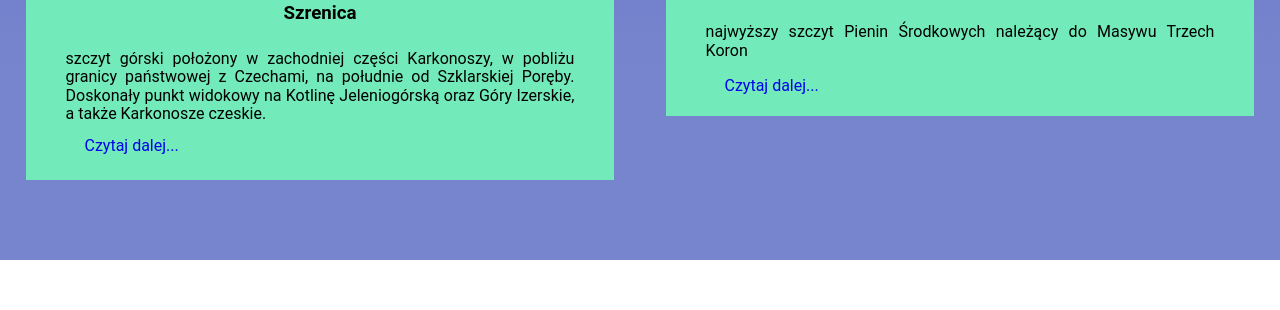
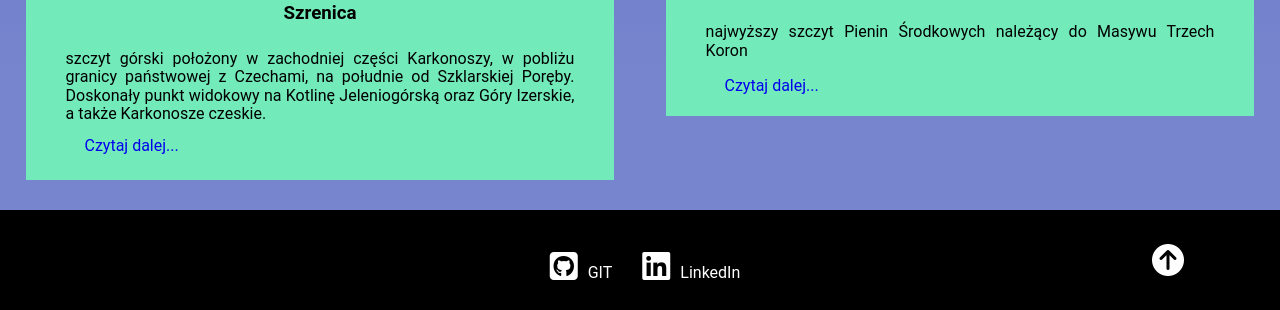
Before and after one commit to KarolChilimoniuk/myMountains, a website: page src/content/index.html in a window 1280 px wide. Shown: the part 1555-1865 px from the top of the page. Before the commit the page ends 1815 px from the top, so only its background shows below. Drawn offline with nearby package versions, Linux system fonts and the light colour scheme; files that its build step writes are made by us from their sources; files whose address does not match are found by name.

Commit message:
added footer style

```diff
--- a/src/content/index.html
+++ b/src/content/index.html
@@ -14,7 +14,7 @@
   <nav class="navigation navigation--js" id="nav">
     <ul class="navigation__list">
         <li class="navigation__item"><a href="#mountains" class="navigation__link"><i class="fas fa-mountain"></i>Góry</a></li>
-        <li class="navigation__item"><a href="#about" class="navigation__link" target="_blank"><i class="fas fa-male"></i>O mnie</a></li>
+        <li class="navigation__item"><a href="#about" class="navigation__link"><i class="fas fa-male"></i>O mnie</a></li>
         <li class="navigation__item"><a href="contact.html" class="navigation__link" target="_blank"><i class="fas fa-file-signature"></i>Kontakt</a></li>
     </ul>
   </nav>
@@ -61,6 +61,15 @@
       <a href="#" class="main__article-link">Czytaj dalej...</a>
     </article>
   </main>
+  <footer class="footer">
+    <nav class="navigation__footer">
+        <ul class="navigation__footer-list">
+          <li class="navigation__footer-item"><a href="https://github.com/KarolChilimoniuk" class="navigation__link--color" target="_blank"><i class="fab fa-github-square"></i>GIT</a></li>
+          <li class="navigation__footer-item"><a href="" class="navigation__link--color"><i class="fab fa-linkedin"></i>LinkedIn</a></li>
+        </ul>
+    </nav>
+    <a href="#nav"><i class="fas fa-arrow-circle-up"></i></a>
+  </footer>
 
 </body>
 </html>
--- a/src/scss/main.scss
+++ b/src/scss/main.scss
@@ -221,3 +221,64 @@ body {
  }
 
 }
+
+/*footer*/
+
+.footer {
+  background-color: #000;
+  grid-row-end: 5;
+  grid-row-start: 4;
+  padding: 40px 0 60px 0;
+  position: relative;
+
+  .navigation__footer {
+
+    position: relative;
+
+    &-list {
+      display: flex;
+      margin: 0;
+      justify-content: center;
+    }
+
+    &-item {
+
+      .navigation__link--color {
+        color: #fff;
+        text-decoration: none;
+
+        &:nth-of-type(1) {
+          margin-right: 30px;
+        }
+
+        &:nth-of-type(2) {
+          margin-left: 30px;
+        }
+
+        .fa-github-square, .fa-linkedin {
+          font-size: 2rem;
+          margin-right: 10px;
+        }
+
+      }
+
+    }
+
+  }
+
+  .fa-arrow-circle-up {
+    color: #fff;
+    font-size: 2rem;
+    left: 90%;
+    position: absolute;
+    top: 50%;
+    transform: translateY(-50%);
+    transition: color 0.2s linear;
+
+    &:hover {
+      color: #00f;
+    }
+
+  }
+
+}
```
